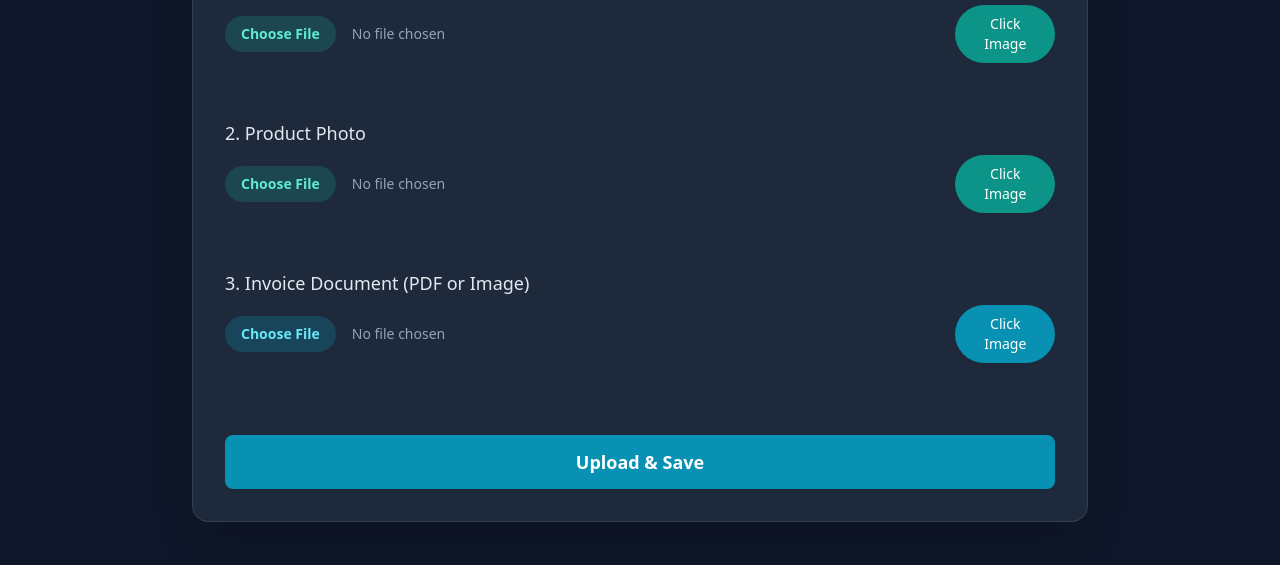
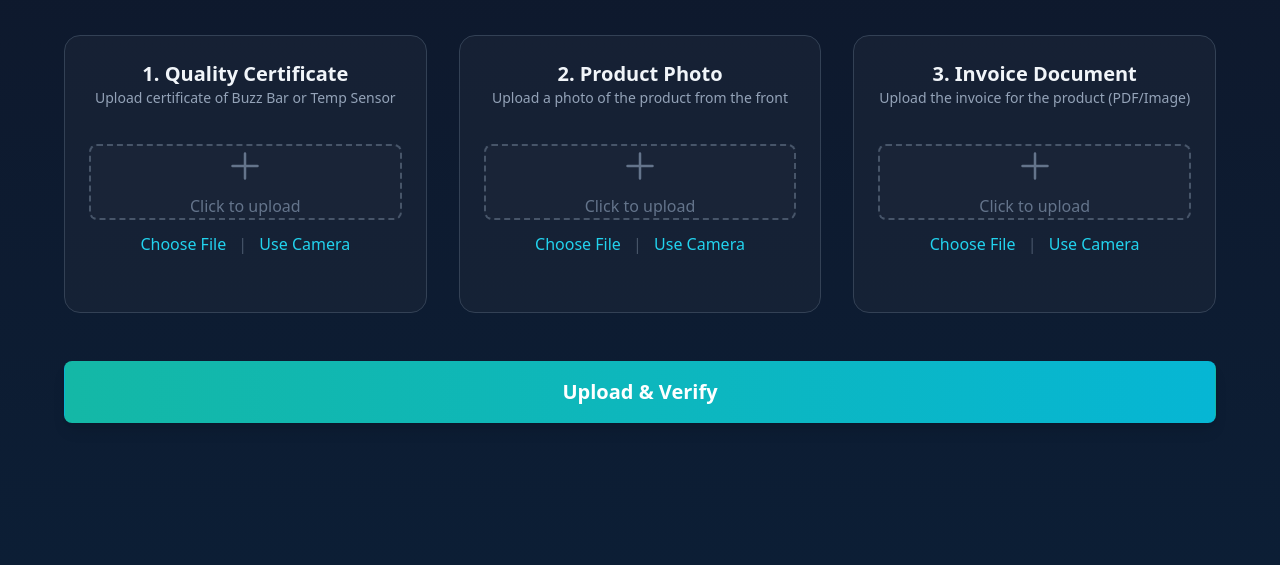
Before and after one commit to piyush110920/QC-Agent, a plain HTML site: page index.html in a window 1280 px wide. Shown: the part 235-800 px from the top of the page. Drawn offline with nearby package versions, Linux system fonts and the light colour scheme.

Commit message:
feat: Redesign form layout and improve user experience for document uploads

```diff
--- a/index.html
+++ b/index.html
@@ -13,12 +13,14 @@
       display: inline-block;
       margin-top: 8px;
       font-style: italic;
-      color: #94a3b8; /* Changed to a lighter slate color */
+      color: #94a3b8; /* Lighter slate color */
+      height: 1.5rem; /* Reserve space to prevent layout shift */
     }
   </style>
 </head>
-<body class="bg-slate-900 p-6 min-h-screen flex items-center justify-center font-sans text-slate-300">
-  <div class="max-w-4xl w-full mx-auto bg-slate-800 p-8 rounded-2xl shadow-2xl border border-slate-700">
+<body class="bg-gradient-to-b from-slate-900 to-[#0c1e35] p-6 min-h-screen flex items-center justify-center font-sans text-slate-300">
+  <div class="max-w-6xl w-full mx-auto">
+    <div id="mainFormContainer">
         <div class="text-center mb-10">
             <h1 class="text-4xl sm:text-5xl font-extrabold text-transparent bg-clip-text bg-gradient-to-r from-cyan-400 to-teal-400 mb-2 drop-shadow-md tracking-tight">
               SenseLive Data Hub
@@ -28,48 +30,67 @@
             </p>
         </div>
 
-    <form id="mainForm" class="space-y-8">
-      <div>
-        <label for="qualityCert" class="block text-lg font-medium text-slate-200">1. Quality Certificate Photo</label>
-        <div class="mt-2 flex items-center space-x-4">
-          <input id="qualityCert" type="file" accept="image/*" class="block w-full text-sm text-slate-400 file:mr-4 file:py-2 file:px-4 file:rounded-full file:border-0 file:text-sm file:font-semibold file:bg-teal-500/20 file:text-teal-300 hover:file:bg-teal-500/30" onchange="showFileName('qualityCert', 'qualityCertPreview')">
-          <button type="button" onclick="captureImage('qualityCert')" class="inline-flex items-center px-4 py-2 border border-transparent text-sm font-medium rounded-full shadow-sm text-white bg-teal-600 hover:bg-teal-700 transition-all-colors focus:outline-none focus:ring-2 focus:ring-offset-2 focus:ring-teal-500 focus:ring-offset-slate-800">
-            Click Image
-          </button>
+      <form id="mainForm" class="grid md:grid-cols-3 gap-8 mb-8">
+        <!-- Quality Certificate -->
+        <div class="bg-slate-800/50 p-6 rounded-2xl border border-slate-700 flex flex-col text-center">
+            <h3 class="text-xl font-semibold text-slate-100">1. Quality Certificate</h3>
+            <p class="text-sm text-slate-400 mb-4 h-10">Upload certificate of Buzz Bar or Temp Sensor</p>
+            <input id="qualityCert" type="file" accept="image/*" class="hidden" onchange="showFileName('qualityCert', 'qualityCertPreview')">
+            <label for="qualityCert" class="flex flex-col items-center justify-center flex-grow w-full border-2 border-slate-600 border-dashed rounded-lg cursor-pointer bg-slate-800/50 hover:bg-slate-700/50 transition-all-colors">
+                <svg xmlns="http://www.w3.org/2000/svg" class="w-10 h-10 text-slate-500 mb-2" fill="none" viewBox="0 0 24 24" stroke="currentColor" stroke-width="1.5"><path stroke-linecap="round" stroke-linejoin="round" d="M12 4.5v15m7.5-7.5h-15" /></svg>
+                <span class="text-slate-500">Click to upload</span>
+            </label>
+            <div class="mt-3">
+                <label for="qualityCert" class="cursor-pointer text-cyan-400 hover:underline">Choose File</label>
+                <span class="mx-2 text-slate-600">|</span>
+                <button type="button" onclick="captureImage('qualityCert')" class="bg-transparent border-none text-cyan-400 hover:underline p-0">Use Camera</button>
             </div>
             <span id="qualityCertPreview" class="file-preview"></span>
         </div>
 
-      <div>
-        <label for="productPhoto" class="block text-lg font-medium text-slate-200">2. Product Photo</label>
-        <div class="mt-2 flex items-center space-x-4">
-          <input id="productPhoto" type="file" accept="image/*" class="block w-full text-sm text-slate-400 file:mr-4 file:py-2 file:px-4 file:rounded-full file:border-0 file:text-sm file:font-semibold file:bg-teal-500/20 file:text-teal-300 hover:file:bg-teal-500/30" onchange="showFileName('productPhoto', 'productPhotoPreview')">
-          <button type="button" onclick="captureImage('productPhoto')" class="inline-flex items-center px-4 py-2 border border-transparent text-sm font-medium rounded-full shadow-sm text-white bg-teal-600 hover:bg-teal-700 transition-all-colors focus:outline-none focus:ring-2 focus:ring-offset-2 focus:ring-teal-500 focus:ring-offset-slate-800">
-            Click Image
-          </button>
+        <!-- Product Photo -->
+        <div class="bg-slate-800/50 p-6 rounded-2xl border border-slate-700 flex flex-col text-center">
+            <h3 class="text-xl font-semibold text-slate-100">2. Product Photo</h3>
+            <p class="text-sm text-slate-400 mb-4 h-10">Upload a photo of the product from the front</p>
+            <input id="productPhoto" type="file" accept="image/*" class="hidden" onchange="showFileName('productPhoto', 'productPhotoPreview')">
+            <label for="productPhoto" class="flex flex-col items-center justify-center flex-grow w-full border-2 border-slate-600 border-dashed rounded-lg cursor-pointer bg-slate-800/50 hover:bg-slate-700/50 transition-all-colors">
+                <svg xmlns="http://www.w3.org/2000/svg" class="w-10 h-10 text-slate-500 mb-2" fill="none" viewBox="0 0 24 24" stroke="currentColor" stroke-width="1.5"><path stroke-linecap="round" stroke-linejoin="round" d="M12 4.5v15m7.5-7.5h-15" /></svg>
+                <span class="text-slate-500">Click to upload</span>
+            </label>
+            <div class="mt-3">
+                <label for="productPhoto" class="cursor-pointer text-cyan-400 hover:underline">Choose File</label>
+                <span class="mx-2 text-slate-600">|</span>
+                <button type="button" onclick="captureImage('productPhoto')" class="bg-transparent border-none text-cyan-400 hover:underline p-0">Use Camera</button>
             </div>
             <span id="productPhotoPreview" class="file-preview"></span>
         </div>
 
-      <div>
-        <label for="invoicePdf" class="block text-lg font-medium text-slate-200">3. Invoice Document (PDF or Image)</label>
-        <div class="mt-2 flex items-center space-x-4">
-          <input id="invoicePdf" type="file" accept=".pdf,image/*" class="block w-full text-sm text-slate-400 file:mr-4 file:py-2 file:px-4 file:rounded-full file:border-0 file:text-sm file:font-semibold file:bg-cyan-500/20 file:text-cyan-300 hover:file:bg-cyan-500/30" onchange="showFileName('invoicePdf', 'invoicePdfPreview')">
-          <button type="button" onclick="captureImage('invoicePdf')" class="inline-flex items-center px-4 py-2 border border-transparent text-sm font-medium rounded-full shadow-sm text-white bg-cyan-600 hover:bg-cyan-700 transition-all-colors focus:outline-none focus:ring-2 focus:ring-offset-2 focus:ring-cyan-500 focus:ring-offset-slate-800">
-            Click Image
-          </button>
+        <!-- Invoice Document -->
+        <div class="bg-slate-800/50 p-6 rounded-2xl border border-slate-700 flex flex-col text-center">
+            <h3 class="text-xl font-semibold text-slate-100">3. Invoice Document</h3>
+            <p class="text-sm text-slate-400 mb-4 h-10">Upload the invoice for the product (PDF/Image)</p>
+            <input id="invoicePdf" type="file" accept=".pdf,image/*" class="hidden" onchange="showFileName('invoicePdf', 'invoicePdfPreview')">
+             <label for="invoicePdf" class="flex flex-col items-center justify-center flex-grow w-full border-2 border-slate-600 border-dashed rounded-lg cursor-pointer bg-slate-800/50 hover:bg-slate-700/50 transition-all-colors">
+                <svg xmlns="http://www.w3.org/2000/svg" class="w-10 h-10 text-slate-500 mb-2" fill="none" viewBox="0 0 24 24" stroke="currentColor" stroke-width="1.5"><path stroke-linecap="round" stroke-linejoin="round" d="M12 4.5v15m7.5-7.5h-15" /></svg>
+                <span class="text-slate-500">Click to upload</span>
+            </label>
+            <div class="mt-3">
+                <label for="invoicePdf" class="cursor-pointer text-cyan-400 hover:underline">Choose File</label>
+                <span class="mx-2 text-slate-600">|</span>
+                <button type="button" onclick="captureImage('invoicePdf')" class="bg-transparent border-none text-cyan-400 hover:underline p-0">Use Camera</button>
             </div>
             <span id="invoicePdfPreview" class="file-preview"></span>
         </div>
+      </form>
 
       <div class="pt-4">
-        <button id="uploadButton" type="button" onclick="uploadAndSave()" class="w-full flex justify-center items-center py-3 px-4 border border-transparent rounded-lg shadow-sm text-lg font-bold text-white bg-cyan-600 hover:bg-cyan-700 transition-all-colors disabled:opacity-40 disabled:cursor-not-allowed focus:outline-none focus:ring-4 focus:ring-cyan-500/50">
-          <span id="buttonText">Upload & Save</span>
+        <button id="uploadButton" type="button" onclick="uploadAndSave()" class="w-full flex justify-center items-center py-4 px-4 border border-transparent rounded-lg shadow-lg text-xl font-bold text-white bg-gradient-to-r from-teal-500 to-cyan-500 hover:from-teal-600 hover:to-cyan-600 transition-all-colors disabled:opacity-40 disabled:cursor-not-allowed focus:outline-none focus:ring-4 focus:ring-cyan-500/50 transform hover:scale-[1.02]">
+          <span id="buttonText">Upload & Verify</span>
         </button>
       </div>
-    </form>
+    </div>
 
-    <div id="previewSection" class="mt-10 hidden">
+    <div id="previewSection" class="mt-10 hidden bg-slate-800 p-8 rounded-2xl shadow-2xl border border-slate-700">
       <div class="bg-slate-900/50 p-6 rounded-xl border border-slate-700 shadow-inner">
         <h2 class="text-2xl font-semibold text-slate-100 mb-4">Verify Extracted Data</h2>
         <div id="dataPreviewContainer" class="overflow-hidden shadow ring-1 ring-slate-700 md:rounded-lg">
@@ -125,7 +146,7 @@
 
         renderPreview(data);
 
-        document.getElementById("mainForm").classList.add("hidden");
+        document.getElementById("mainFormContainer").classList.add("hidden");
         document.getElementById("previewSection").classList.remove("hidden");
 
       } catch (err) {
@@ -134,7 +155,7 @@
       } finally {
         // Reset button state regardless of outcome
         uploadButton.disabled = false;
-        buttonText.textContent = 'Upload & Save';
+        buttonText.textContent = 'Upload & Verify';
       }
     }
 
@@ -210,7 +231,7 @@
     function resetApp() {
       document.getElementById("mainForm").reset();
       document.getElementById("previewSection").classList.add("hidden");
-      document.getElementById("mainForm").classList.remove("hidden");
+      document.getElementById("mainFormContainer").classList.remove("hidden");
       document.getElementById('updateBtn').classList.add('hidden');
       document.getElementById('uploadButton').disabled = true;
 
```
Lines whose indentation alone changed are shown as unchanged.
